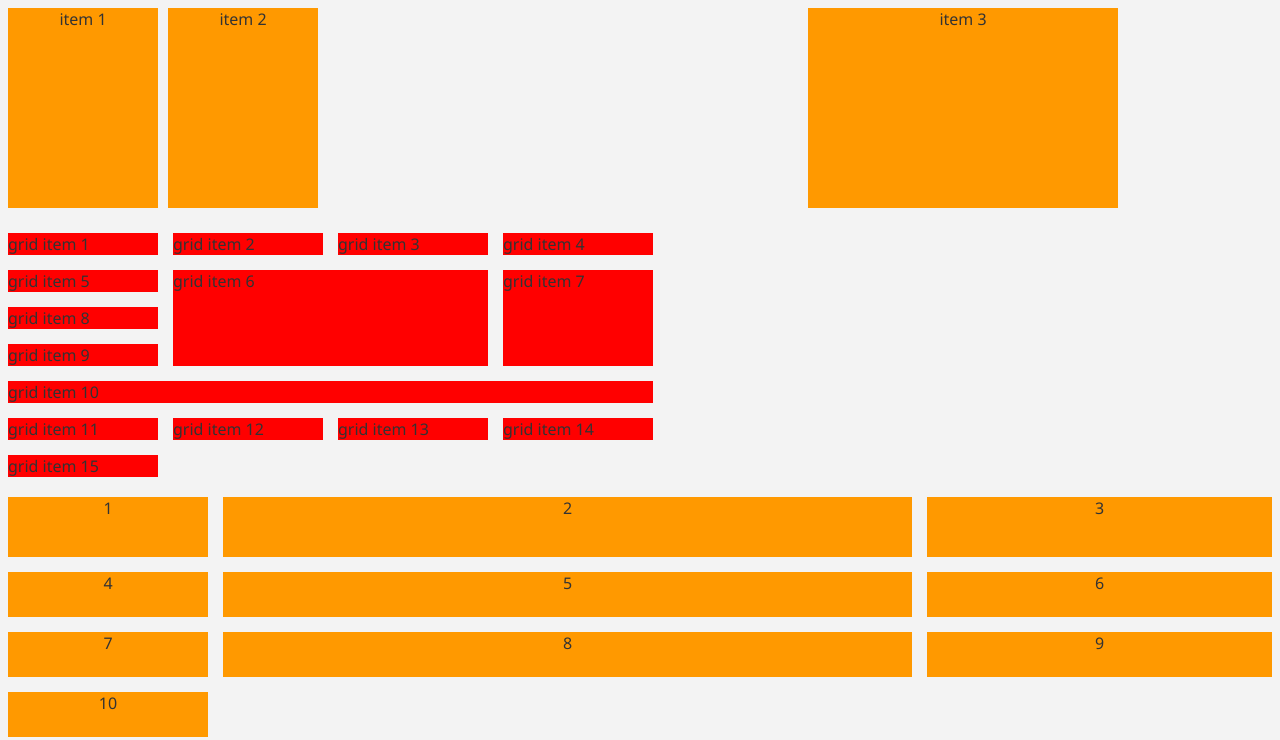
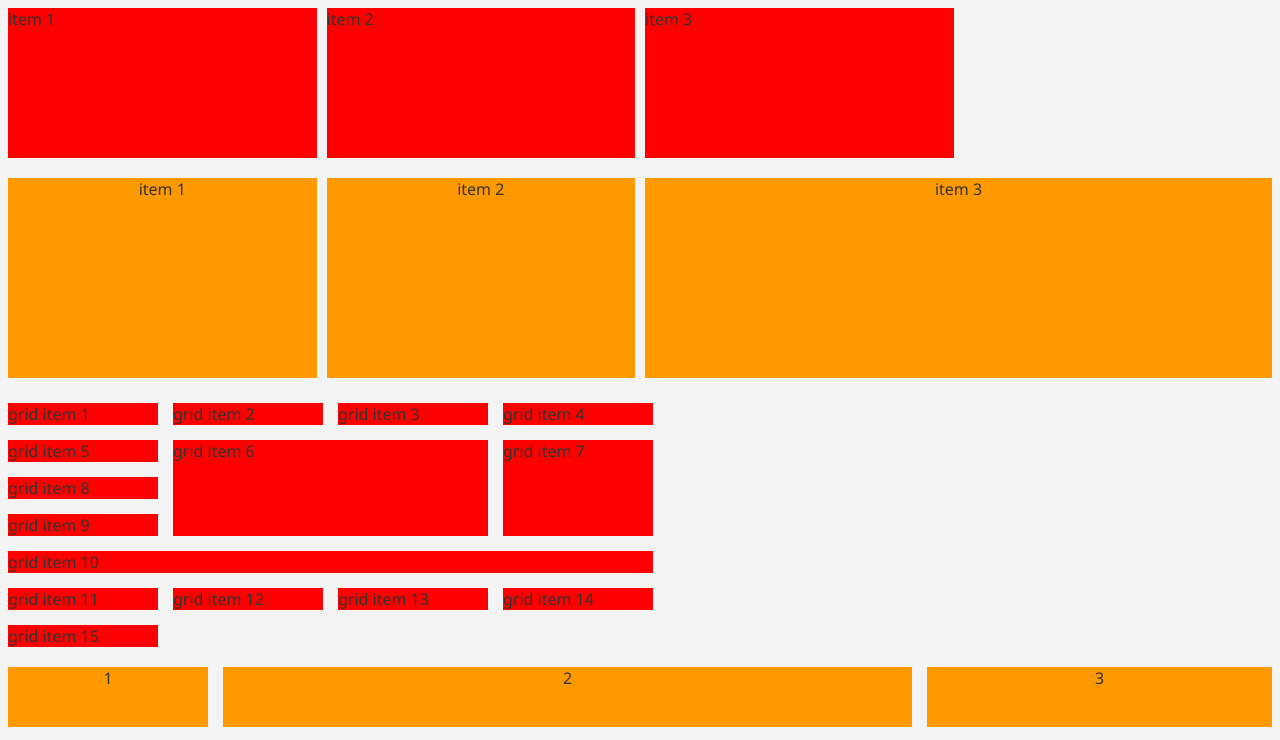
Before and after one commit to neil-coutinho/css-grid, an Angular app: page / in a window 1280 px wide. Shown: the top 740 px of the page. Built offline with nearby package versions, Linux system fonts and the light colour scheme.

Commit message:
Minmax with auto-fill v auto-fit

```diff
--- a/src/app/app.component.html
+++ b/src/app/app.component.html
@@ -1,3 +1,16 @@
+<div class="minmax">
+  <div class="item">item 1</div>
+  <div class="item">item 2</div>
+  <div class="item">item 3</div>
+
+</div>
+
+
+
+
+
+
+
 <div class="cardio">
   <div class="item">item 1</div>
   <div class="item">item 2</div>
--- a/src/app/app.component.scss
+++ b/src/app/app.component.scss
@@ -1,6 +1,26 @@
+.minmax {
+    display: grid;
+    margin-bottom: 20px;
+    grid-template-columns: repeat(auto-fill, minmax(300px, 1fr));
+    grid-template-rows: 150px;
+    grid-gap: 10px;
+    .item {
+        background: var(--red);
+
+    }
+}
+
+
+
+
+
+
+
+
+
 .cardio {
     display: grid;
-    grid-template-columns: repeat(auto-fill, 150px);
+    grid-template-columns: repeat(auto-fit, minmax(150px, 1fr));
      grid-template-rows: 200px;
     grid-gap: 10px;
     margin-bottom: 25px;
```
